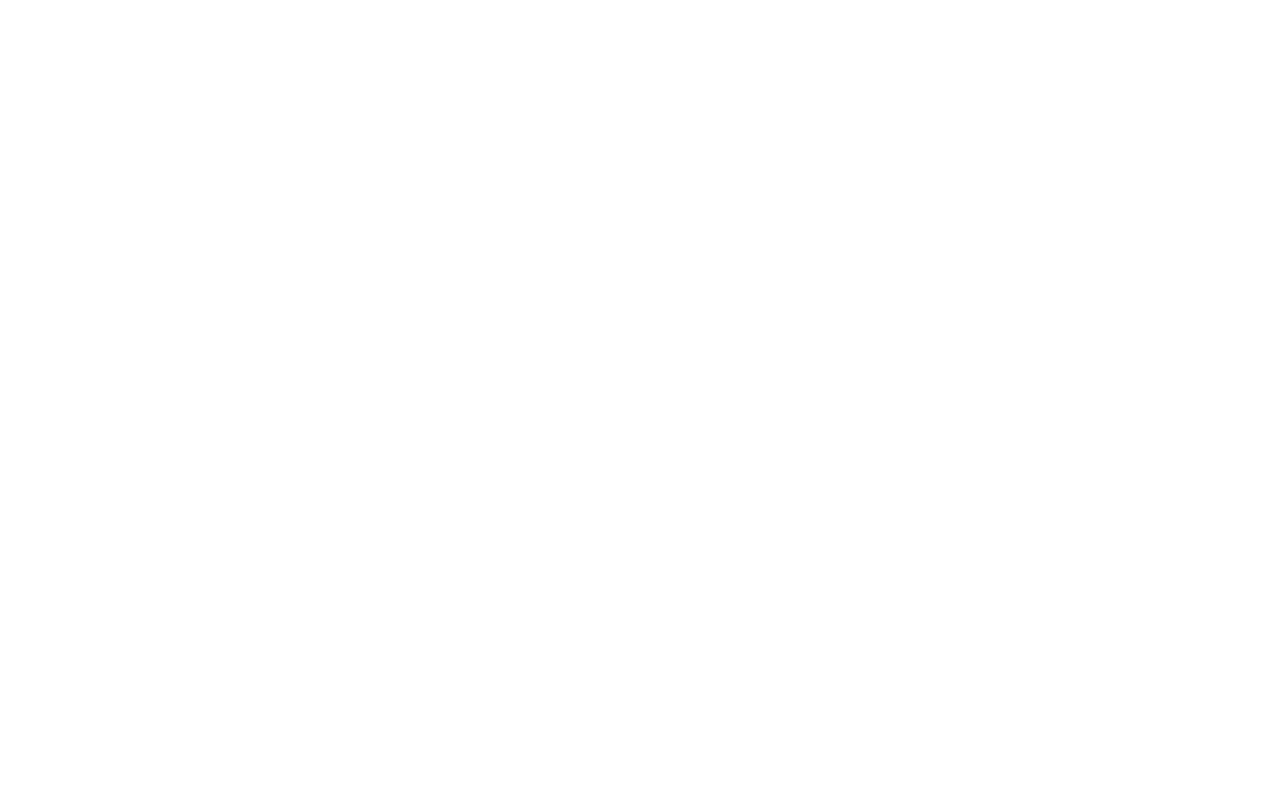
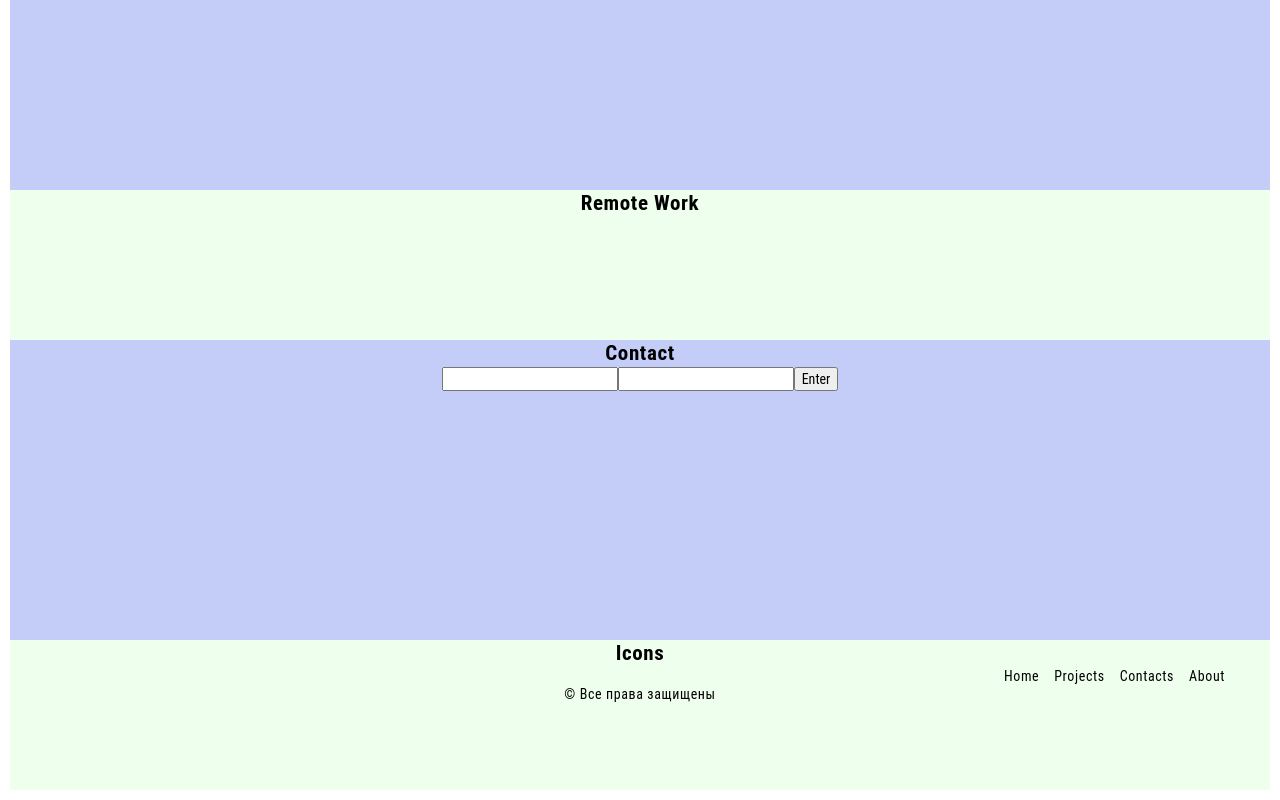
Before and after one commit to Vasilievkosta/portfolio, a React (Create React App) app: page / in a window 1280 px wide. Shown: the part 775-1575 px from the top of the page. Before the commit the page ends 800 px from the top, so only its background shows below. Built offline with nearby package versions, Linux system fonts and the light colour scheme.

Commit message:
added contact and footer blocks

```diff
--- a/src/App.js
+++ b/src/App.js
@@ -5,8 +5,12 @@
 		<div className="App">
 			<Header />
 			<h1>My Portfolio</h1>
+			<Main />
 			<Skils />
 			<Work />
+			<Remote />
+			<Contact />
+			<Footer />
 		</div>
 	);
 }
@@ -16,20 +20,29 @@
 		<section className="header">
 			<div className="container">
 				<nav>
-				<ul style={{display:'flex', justifyContent: 'flex-end', listStyleType:'none'}}>
-					<li style={{marginRight:'15px'}}><a href='https://www.google.com/' style={{cursor:'pointer'}}>Home</a></li>
-					<li style={{marginRight:'15px'}}><a href='https://www.google.com/' style={{cursor:'pointer'}}>Projects</a></li>
-					<li style={{marginRight:'15px'}}><a href='https://www.google.com/' style={{cursor:'pointer'}}>Contacts</a></li>
-					<li style={{marginRight:'15px'}}><a href='https://www.google.com/' style={{cursor:'pointer'}}>About</a></li>
+					<ul style={{ display: 'flex', justifyContent: 'flex-end', listStyleType: 'none' }}>
+						<li style={{ marginRight: '15px' }}><a href='https://www.google.com/' style={{ cursor: 'pointer' }}>Home</a></li>
+						<li style={{ marginRight: '15px' }}><a href='https://www.google.com/' style={{ cursor: 'pointer' }}>Projects</a></li>
+						<li style={{ marginRight: '15px' }}><a href='https://www.google.com/' style={{ cursor: 'pointer' }}>Contacts</a></li>
+						<li style={{ marginRight: '15px' }}><a href='https://www.google.com/' style={{ cursor: 'pointer' }}>About</a></li>
 					</ul>
 				</nav>
 			</div>
 		</section>
 	)
 }
+function Main() {
+	return (
+		<section className="skils" style={{ height: '300px', backgroundColor: '#c3cdf7' }}>
+			<div className="container">
+				<h2>Hi! I'm Konstantin</h2>
+			</div>
+		</section>
+	)
+}
 function Skils() {
 	return (
-		<section className="skils" style={{height: '300px', backgroundColor: '#eeffee'}}>
+		<section className="skils" style={{ height: '300px', backgroundColor: '#eeffee' }}>
 			<div className="container">
 				<h2>Skils</h2>
 			</div>
@@ -38,12 +51,54 @@
 }
 function Work() {
 	return (
-		<section className="work" style={{height: '300px', backgroundColor: '#c3cdf7'}}>
+		<section className="work" style={{ height: '300px', backgroundColor: '#c3cdf7' }}>
 			<div className="container">
 				<h2>My Work</h2>
 			</div>
 		</section>
 	)
 }
+function Remote() {
+	return (
+		<section className="remote" style={{ height: '150px', backgroundColor: '#eeffee' }}>
+			<div className="container">
+				<h2>Remote Work</h2>
+
+			</div>
+		</section>
+	)
+}
+function Contact() {
+	return (
+		<section className="contact" style={{ height: '300px', backgroundColor: '#c3cdf7' }}>
+			<div className="container">
+				<h2>Contact</h2>
+				<form>
+					<input></input>
+					<input></input>
+					<button onClick={() => { alert('Yes!') }}>Enter</button>
+				</form>
+			</div>
+		</section>
+	)
+}
+function Footer() {
+	return (
+		<section className="footer" style={{ height: '150px', backgroundColor: '#eeffee' }}>
+			<div className="container">
+				<h2>Icons</h2>
+				<nav>
+					<ul style={{ display: 'flex', justifyContent: 'flex-end', listStyleType: 'none' }}>
+						<li style={{ marginRight: '15px' }}><a href='https://www.google.com/' style={{ cursor: 'pointer' }}>Home</a></li>
+						<li style={{ marginRight: '15px' }}><a href='https://www.google.com/' style={{ cursor: 'pointer' }}>Projects</a></li>
+						<li style={{ marginRight: '15px' }}><a href='https://www.google.com/' style={{ cursor: 'pointer' }}>Contacts</a></li>
+						<li style={{ marginRight: '15px' }}><a href='https://www.google.com/' style={{ cursor: 'pointer' }}>About</a></li>
+					</ul>
+				</nav>
+				<p>&#169; Все права защищены</p>
+			</div>
+		</section>
+	)
+}
 
 export default App;
```
Lines whose indentation alone changed are shown as unchanged.
